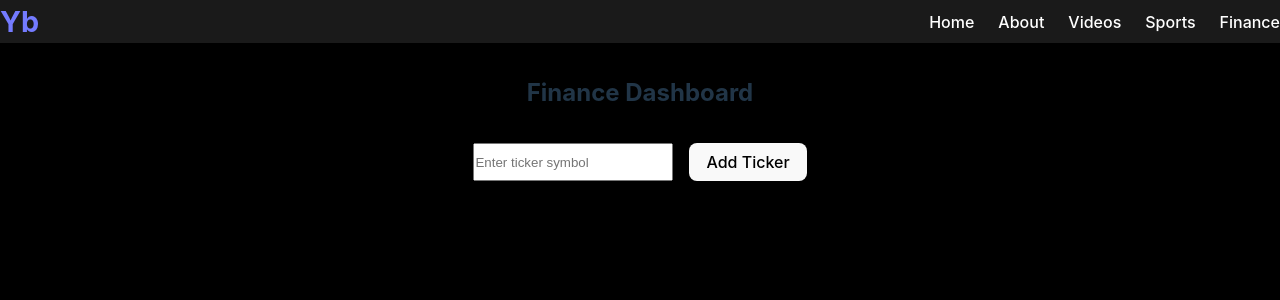
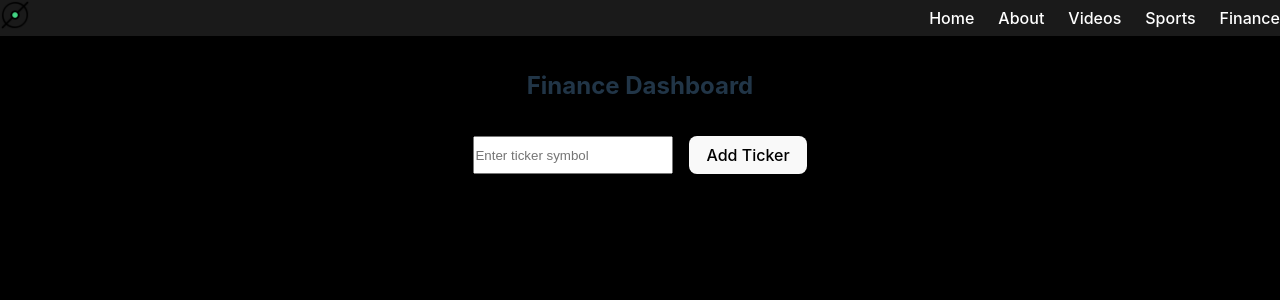
Before and after one commit to rmeyer1/dragon-app, a React (Vite) app: page /finance in a window 1280 px wide. Shown: the top 300 px of the page. Built offline with nearby package versions, Linux system fonts and the light colour scheme.

Commit message:
site updates

```diff
--- a/src/App.tsx
+++ b/src/App.tsx
@@ -1,4 +1,3 @@
-import React from 'react';
 import { BrowserRouter as Router, Routes, Route } from 'react-router-dom';
 import Navbar from './components/Navbar';
 import LandingPage from './pages/LandingPage';
--- a/src/components/Navbar.css
+++ b/src/components/Navbar.css
@@ -19,9 +19,14 @@
   }
 
   .navbar-logo {
-    color: #026918;
-    font-size: 1.8rem;
-    font-weight: bold;
+    height: 30px;
+    width: auto;
+    margin-right: 10px;
+  }
+
+  .navbar-brand {
+    display: flex;
+    align-items: center;
   }
 
   .navbar-links {
--- a/src/components/Navbar.tsx
+++ b/src/components/Navbar.tsx
@@ -1,6 +1,7 @@
 import React, { useState } from 'react';
 import { Link } from 'react-router-dom';
 import './Navbar.css';
+import logo from '../assets/logo.png';
 
 const Navbar: React.FC = () => {
   const [isActive, setIsActive] = useState(false);
@@ -11,9 +12,11 @@ const Navbar: React.FC = () => {
 
   return (
     <nav className="navbar">
-      <Link to="/" className="navbar-logo">
-        Yb
-      </Link>
+      <div className="navbar-brand">
+        <Link to="/">
+          <img src={logo} alt="Logo" className="navbar-logo" />
+        </Link>
+      </div>
       <div className="navbar-toggle" onClick={handleToggle}>
         <span className="bar"></span>
         <span className="bar"></span>
--- a/src/pages/AboutPage.tsx
+++ b/src/pages/AboutPage.tsx
@@ -5,10 +5,9 @@ import './AboutPage.css'; // Import your CSS file
 const AboutPage: React.FC = () => {
   return (
     <section className="about-page">
-      <h2>About Me</h2>
+      <h2>About</h2>
       <p>
         {/* Add your overview and work experience here */}
-        I am a passionate developer with experience in...
       </p>
       <div className="git-activity">
         <h3>GitHub Activity</h3>
```
Also changed, not shown: src/pages/Finance.tsx (deleted, +0 -11 lines), src/assets/logo.png (added).
